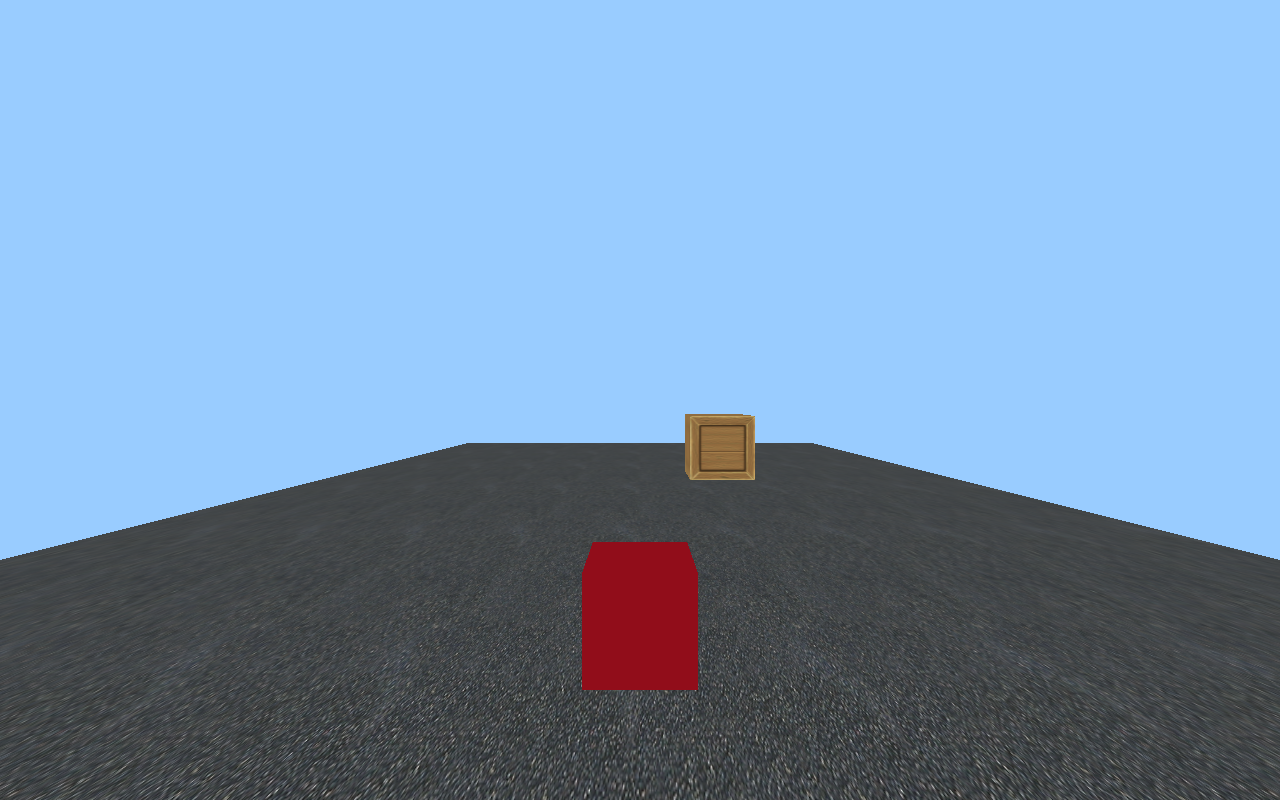
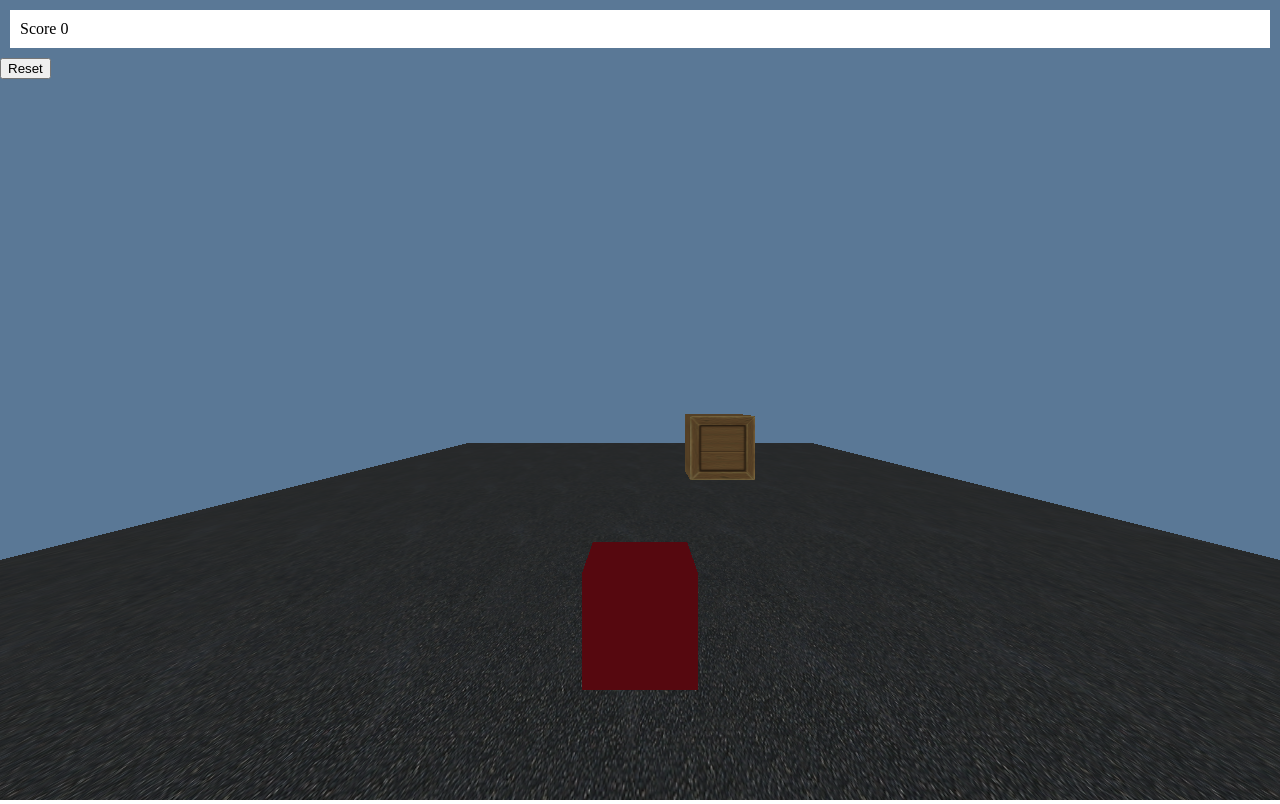
Before and after one commit to JosepRivaille/HackUPC2017W-Game, a website: page index.html in a window 1280 px wide. Drawn offline with Linux system fonts and the light colour scheme; animation ran at ten frames a second.

Commit message:
style.css + mod index.html

```diff
--- a/index.html
+++ b/index.html
@@ -3,8 +3,17 @@
 <head>
     <meta charset=utf-8>
     <title>LeapMotion game</title>
+    <link rel="stylesheet" type="text/css" href="styles/style.css">
 </head>
 <body style="margin: 0; padding: 0; overflow: hidden;">
+<div id="hud">
+    <div id="topbar">
+        <div>Score <span id="score">0</span></div>
+    </div>
+    <div id="menu">
+        <button id="resetbutton">Reset</button>
+    </div>
+</div>
 <script src="js/three.min.js"></script>
 <script src="js/leap.min.js"></script>
 <script src="js/main.js"></script>
--- /dev/null
+++ b/public/styles/style.css
@@ -0,0 +1,14 @@
+#hud{
+    background-color: rgba(0,0,0,0.41);
+    position: absolute;
+    width: 100vw;
+    height: 100vh;
+    z-index: 100;
+    display:block;
+}
+#topbar{
+    margin:10px;
+    padding: 10px;
+    background-color:white;
+    width: auto;
+}
```
